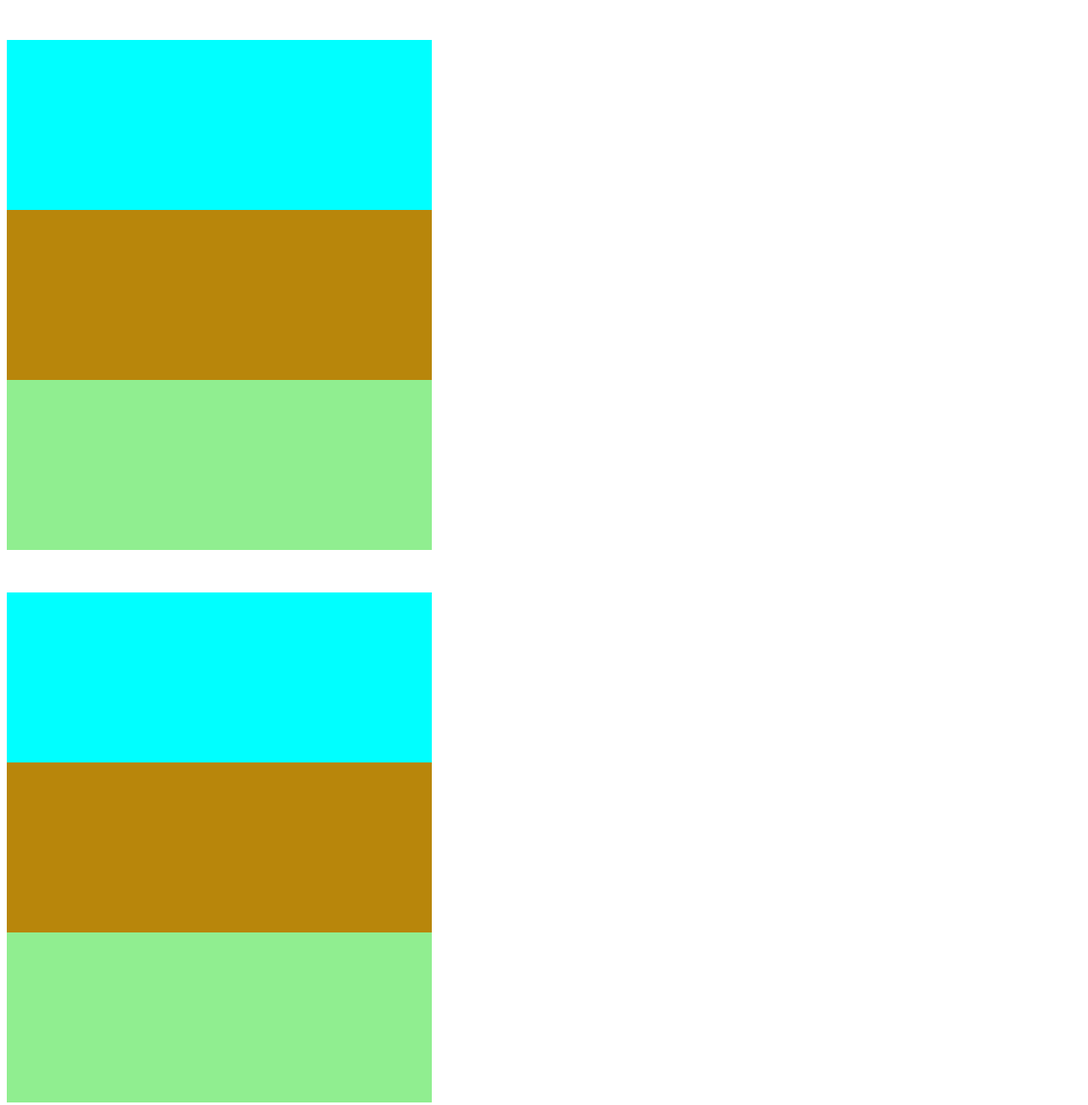
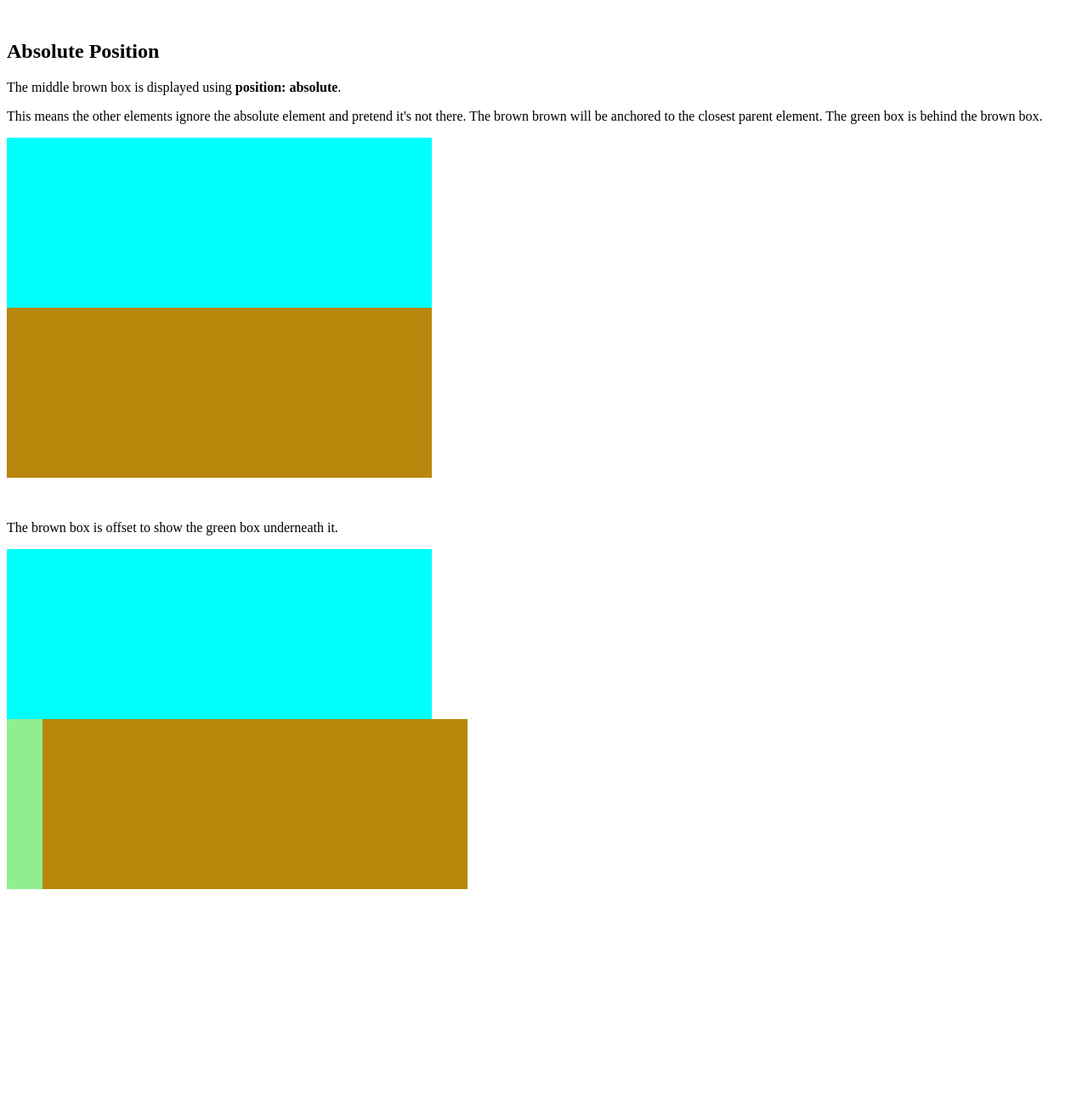
Before and after one commit to JeffBrownTech/Coding-Examples, a plain HTML site: page CSSDisplayPositionPractice/index.html in a window 1280 px wide. Shown: the part 806-2106 px from the top of the page at 85% size. After the commit the page ends 1902 px from the top, so only its background shows below. Drawn offline with Linux system fonts and the light colour scheme; a script that the page names is missing.

Commit message:
Finished Position examples

```diff
--- a/CSSDisplayPositionPractice/index.html
+++ b/CSSDisplayPositionPractice/index.html
@@ -14,27 +14,27 @@
         <p>The middle brown box is displayed using <strong>position: relative</strong>.</p>
         <p>It is set to <strong>top: 50px</strong> and <strong>left: 50px</strong>.</p>
         <p>This allows setting an element relative to its default static position on the webpage.</p>
-        <p>This moves the box down and to the right and overlaps any other element.</p>
+        <p>This moves the box down and to the right.</p>
         <div class="box1"></div>
         <div class="box2" id="relative"></div>
         <div class="box3"></div>
     </div>
 
     <div class="boxes">
+        <h2>Absolute Position</h2>
+        <p>The middle brown box is displayed using <strong>position: absolute</strong>.</p>
+        <p>This means the other elements ignore the absolute element and pretend it's not there. The brown
+            brown will be anchored to the closest parent element. The green box is behind the brown box.
+        </p>
         <div class="box1"></div>
-        <div class="box2"></div>
+        <div class="box2" id="absolute"></div>
         <div class="box3"></div>
     </div>
 
     <div class="boxes">
+        <p>The brown box is offset to show the green box underneath it.</p>
         <div class="box1"></div>
-        <div class="box2"></div>
-        <div class="box3"></div>
-    </div>
-
-    <div class="boxes">
-        <div class="box1"></div>
-        <div class="box2"></div>
+        <div class="box2" id="absolute2"></div>
         <div class="box3"></div>
     </div>
 </body>
--- a/CSSDisplayPositionPractice/style.css
+++ b/CSSDisplayPositionPractice/style.css
@@ -26,21 +26,11 @@
     left: 50px;
 }
 
+#absolute {
+    position: absolute;
+}
 
-
-
-    /*
+#absolute2 {
     position: absolute;
-    top: 50px;
     left: 50px;
-    */
-
-    /*
-    position: relative;  setting this to relative won't do much with additional position parameters
-    top: 50px;
-    left: 150px;
-    */
-
-        /* Setting all 3 boxes to absolute will make them overlap all in the upper left corner with box3 being on top
-    position: absolute;
-    */
+}
```
